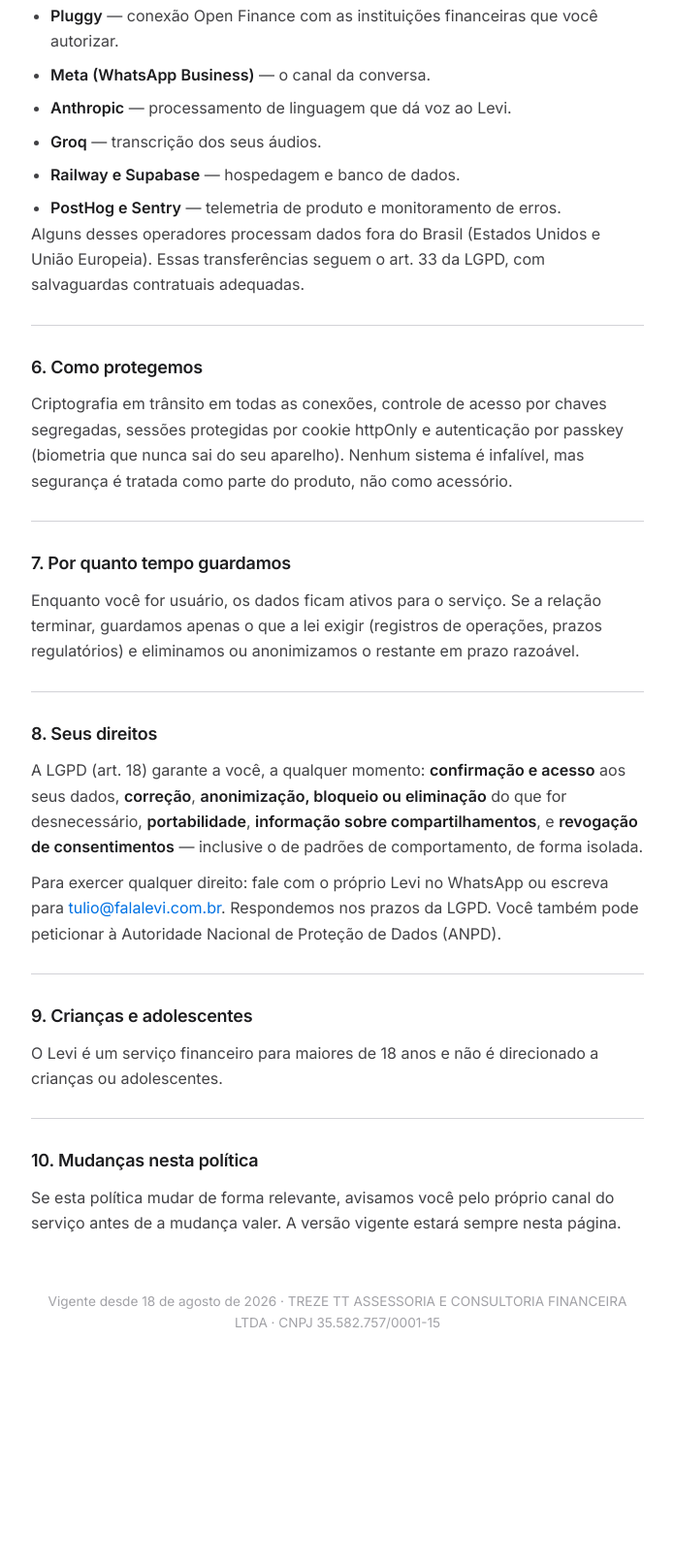
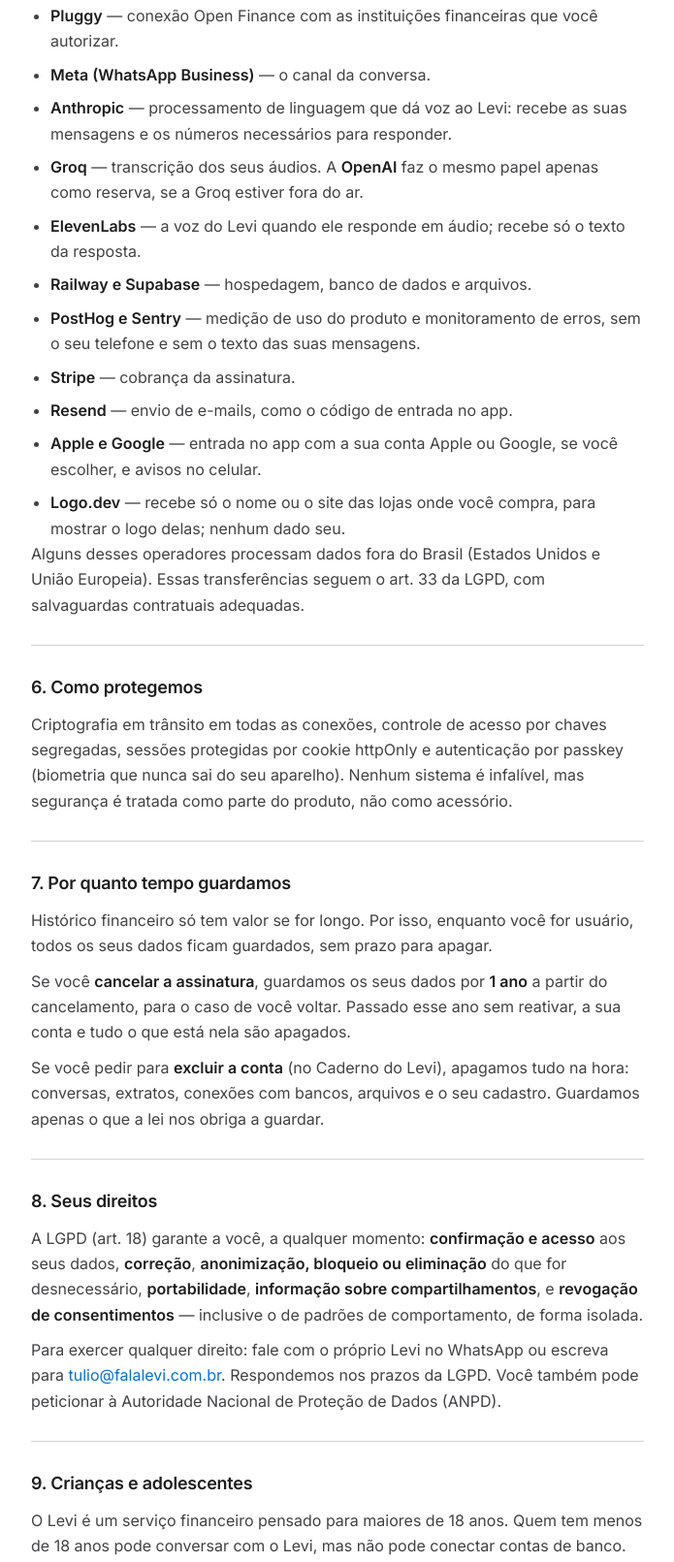
Before and after one commit to tuliocalaca-png/levi-site, a plain HTML site: page privacidade/index.html in a window 1280 px wide. Shown: the part 1953-3564 px from the top of the page at 97% size, without its empty margins (292-987 px from the left). Before the commit the page ends 3393 px from the top, so only its background shows below. Drawn offline with Linux system fonts and the light colour scheme.

Commit message:
Política de privacidade: lista completa de operadores, guarda de dados e menores (18/11/2026)
Entram ElevenLabs, OpenAI (reserva da transcrição), Stripe, Resend, Apple, Google e Logo.dev. A guarda passa a ser: enquanto for usuário, sem prazo; cancelou a assinatura, 1 ano; excluiu a conta, na hora. Menor de 18 conversa, mas não conecta banco. Decisões do dono de 17/11.

Co-Authored-By: Claude Opus 5.5 <noreply@anthropic.com>
Claude-Session: https://claude.ai/code/session_01Xgom3MwS27uFxUZ18HBe1j

```diff
--- a/privacidade/index.html
+++ b/privacidade/index.html
@@ -103,10 +103,15 @@
   <ul>
     <li><strong>Pluggy</strong> — conexão Open Finance com as instituições financeiras que você autorizar.</li>
     <li><strong>Meta (WhatsApp Business)</strong> — o canal da conversa.</li>
-    <li><strong>Anthropic</strong> — processamento de linguagem que dá voz ao Levi.</li>
-    <li><strong>Groq</strong> — transcrição dos seus áudios.</li>
-    <li><strong>Railway e Supabase</strong> — hospedagem e banco de dados.</li>
-    <li><strong>PostHog e Sentry</strong> — telemetria de produto e monitoramento de erros.</li>
+    <li><strong>Anthropic</strong> — processamento de linguagem que dá voz ao Levi: recebe as suas mensagens e os números necessários para responder.</li>
+    <li><strong>Groq</strong> — transcrição dos seus áudios. A <strong>OpenAI</strong> faz o mesmo papel apenas como reserva, se a Groq estiver fora do ar.</li>
+    <li><strong>ElevenLabs</strong> — a voz do Levi quando ele responde em áudio; recebe só o texto da resposta.</li>
+    <li><strong>Railway e Supabase</strong> — hospedagem, banco de dados e arquivos.</li>
+    <li><strong>PostHog e Sentry</strong> — medição de uso do produto e monitoramento de erros, sem o seu telefone e sem o texto das suas mensagens.</li>
+    <li><strong>Stripe</strong> — cobrança da assinatura.</li>
+    <li><strong>Resend</strong> — envio de e-mails, como o código de entrada no app.</li>
+    <li><strong>Apple e Google</strong> — entrada no app com a sua conta Apple ou Google, se você escolher, e avisos no celular.</li>
+    <li><strong>Logo.dev</strong> — recebe só o nome ou o site das lojas onde você compra, para mostrar o logo delas; nenhum dado seu.</li>
   </ul>
   <p>Alguns desses operadores processam dados fora do Brasil (Estados Unidos e União Europeia). Essas
   transferências seguem o art. 33 da LGPD, com salvaguardas contratuais adequadas.</p>
@@ -121,9 +126,14 @@
 
 <section>
   <h2>7. Por quanto tempo guardamos</h2>
-  <p>Enquanto você for usuário, os dados ficam ativos para o serviço. Se a relação terminar, guardamos
-  apenas o que a lei exigir (registros de operações, prazos regulatórios) e eliminamos ou anonimizamos
-  o restante em prazo razoável.</p>
+  <p>Histórico financeiro só tem valor se for longo. Por isso, enquanto você for usuário, todos os seus
+  dados ficam guardados, sem prazo para apagar.</p>
+  <p>Se você <strong>cancelar a assinatura</strong>, guardamos os seus dados por <strong>1 ano</strong> a partir
+  do cancelamento, para o caso de você voltar. Passado esse ano sem reativar, a sua conta e tudo o que
+  está nela são apagados.</p>
+  <p>Se você pedir para <strong>excluir a conta</strong> (no Caderno do Levi), apagamos
+  tudo na hora: conversas, extratos, conexões com bancos, arquivos e o seu cadastro. Guardamos apenas o que
+  a lei nos obriga a guardar.</p>
 </section>
 
 <section>
@@ -139,7 +149,8 @@
 
 <section>
   <h2>9. Crianças e adolescentes</h2>
-  <p>O Levi é um serviço financeiro para maiores de 18 anos e não é direcionado a crianças ou adolescentes.</p>
+  <p>O Levi é um serviço financeiro pensado para maiores de 18 anos. Quem tem menos de 18 anos pode
+  conversar com o Levi, mas não pode conectar contas de banco.</p>
 </section>
 
 <section>
@@ -148,7 +159,7 @@
   mudança valer. A versão vigente estará sempre nesta página.</p>
 </section>
 
-<p class="stamp">Vigente desde 18 de agosto de 2026 · TREZE TT ASSESSORIA E CONSULTORIA FINANCEIRA LTDA · CNPJ 35.582.757/0001-15</p>
+<p class="stamp">Vigente desde 18 de novembro de 2026 (versão anterior: 18 de agosto de 2026) · TREZE TT ASSESSORIA E CONSULTORIA FINANCEIRA LTDA · CNPJ 35.582.757/0001-15</p>
 </div>
 </body>
 </html>
```
